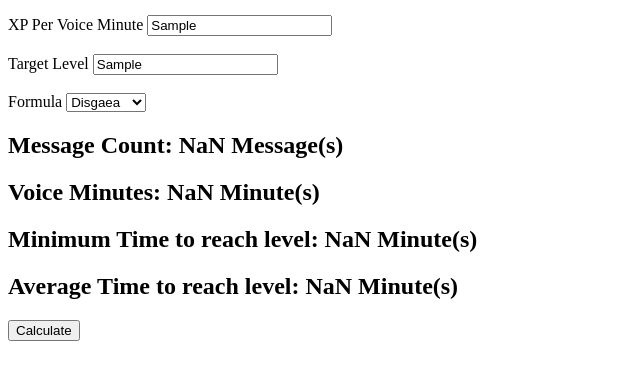
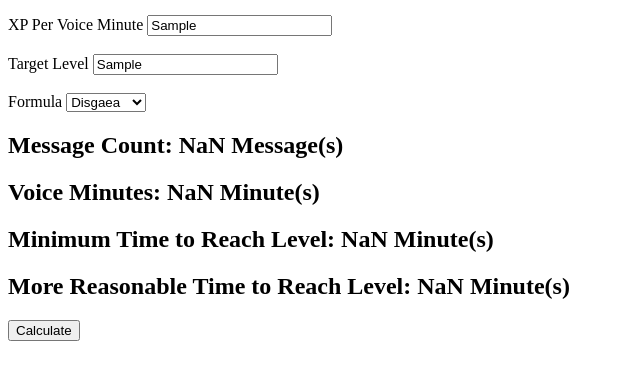
Before and after one commit to TheDeafCreeper/engauge-level-calc, a website: page index.html in a window 1280 px wide. Both pictures are taken after typing "Sample", "Sample", "Sample" into the empty fields and a click on the button "Calculate". Shown: the part 90-470 px from the top of the page, without its empty margins (0-640 px from the left). Drawn offline with Linux system fonts and the light colour scheme.

Commit message:
Renamed Fields

```diff
--- a/index.html
+++ b/index.html
@@ -23,7 +23,7 @@
     <h2 id="MessageCount">Message Count: N/A Messages</h2>
     <h2 id="VoiceMinutes">Voice Minutes: N/A Minutes</h2>
     <h2 id="MinTime">Minimum Time to reach level: N/A Minutes</h2>
-    <h2 id="AvgTime">Average Time to reach level: N/A Minutes</h2>
+    <h2 id="AvgTime">More reasonable time to reach level: N/A Minutes</h2>
     <button onclick="calculateData()">Calculate</button>
 </body>
 
@@ -55,8 +55,8 @@
         let data = formulas[document.getElementById("formula").value](xp_per_message, xp_per_voice_minute, target_level);
         document.getElementById("MessageCount").innerHTML = `Message Count: ${data.message_count} Message(s)`
         document.getElementById("VoiceMinutes").innerHTML = `Voice Minutes: ${data.vc_duration} Minute(s)`
-        document.getElementById("MinTime").innerHTML = `Minimum Time to reach level: ${data.min_time} Minute(s)`
-        document.getElementById("AvgTime").innerHTML = `Average Time to reach level: ${data.avg_time} Minute(s)`
+        document.getElementById("MinTime").innerHTML = `Minimum Time to Reach Level: ${data.min_time} Minute(s)`
+        document.getElementById("AvgTime").innerHTML = `More Reasonable Time to Reach Level: ${data.avg_time} Minute(s)`
     }
 
     function disgaea(xp_per_message, xp_per_voice_minute, level) {
```
